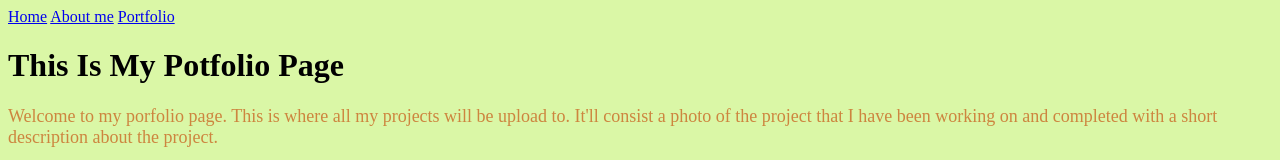
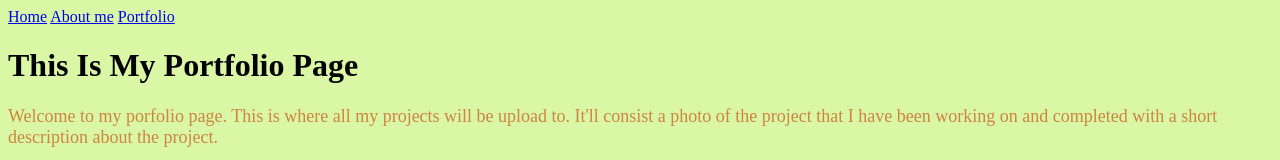
Before and after one commit to yadyy23/yadyy23.github.io, a plain HTML site: page my_website/portfolio.html in a window 1280 px wide. Shown: the top 160 px of the page. Drawn offline with Linux system fonts and the light colour scheme.

```diff
--- a/my_website/portfolio.html
+++ b/my_website/portfolio.html
@@ -15,7 +15,7 @@
     <a href="index.html">Home</a>
     <a href="about_me.html">About me</a>
     <a href="portfolio.html">Portfolio</a>
-    <h1>This Is My Potfolio Page</h1>
+    <h1>This Is My Portfolio Page</h1>
 
      <p><font size="4"<p><font color="peru">Welcome to my porfolio page. This is where all my projects will be upload to.
      It'll consist a photo of the project that I have been working on and completed with a short description about the project.</font></p>
```
